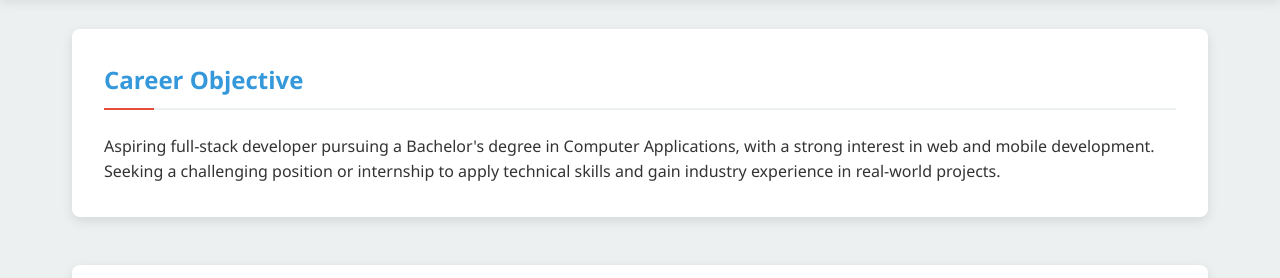
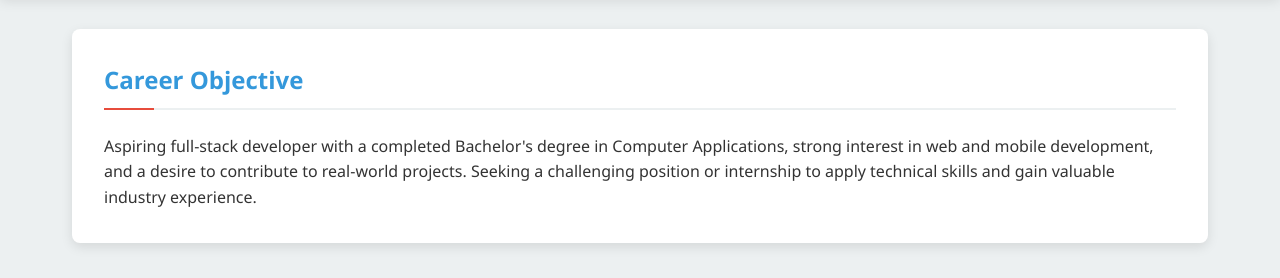
Before and after one commit to SubhamBhattacharyya936/Subham_Bhattacharyya_Portfolio, a plain HTML site: page index.html in a window 1280 px wide. Shown: the part 522-800 px from the top of the page. Drawn offline with Linux system fonts and the light colour scheme.

Commit message:
index.html

```diff
--- a/index.html
+++ b/index.html
@@ -757,7 +757,9 @@
     <main class="container">
         <section id="career-objective">
             <h2>Career Objective</h2>
-            <p>Aspiring full-stack developer pursuing a Bachelor's degree in Computer Applications, with a strong interest in web and mobile development. Seeking a challenging position or internship to apply technical skills and gain industry experience in real-world projects.</p>
+            <p>Aspiring full-stack developer with a completed Bachelor's degree in Computer Applications,
+strong interest in web and mobile development, and a desire to contribute to real-world projects.
+Seeking a challenging position or internship to apply technical skills and gain valuable industry experience.</p>
         </section>
 
         <section id="summary">
```
